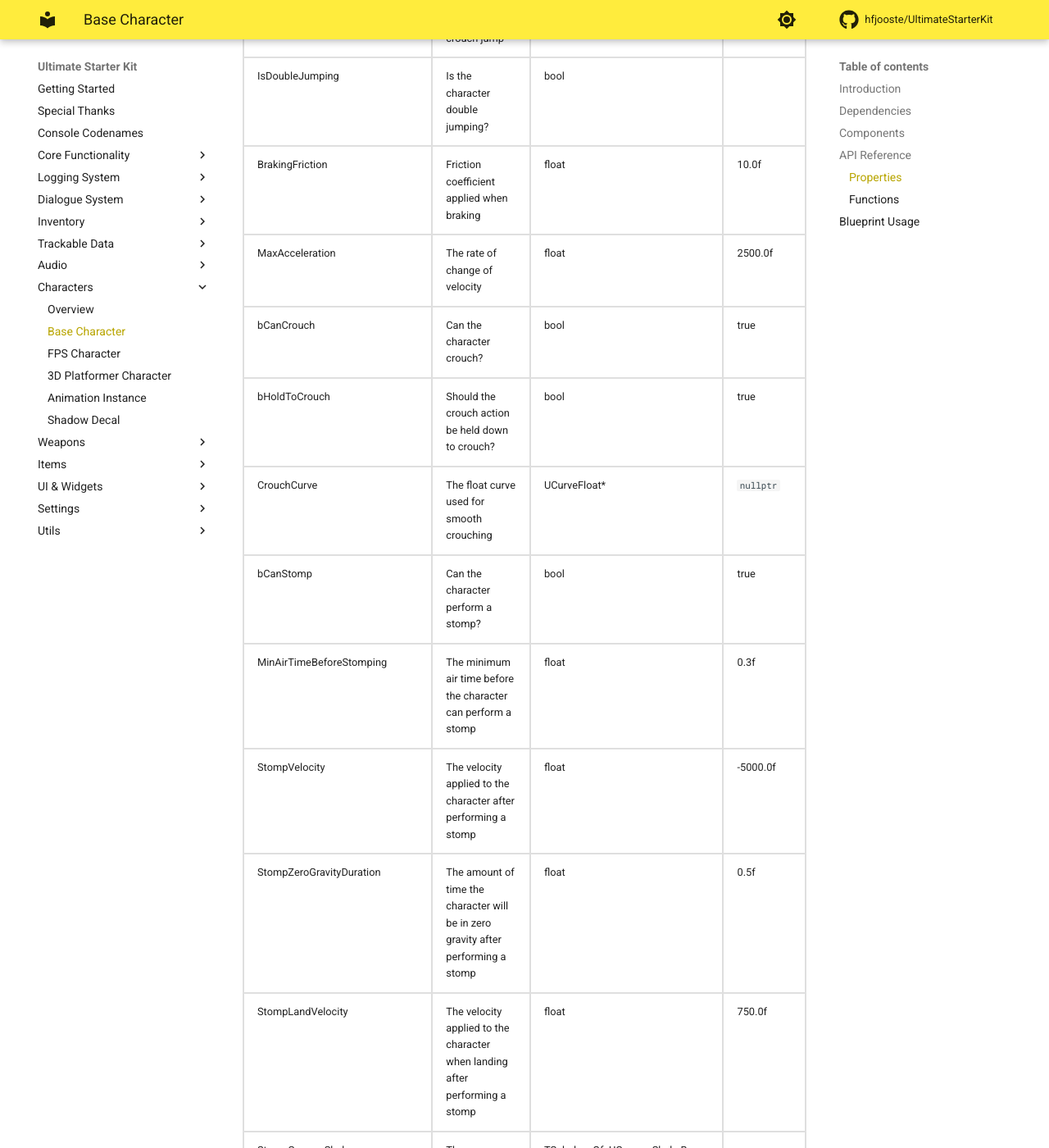
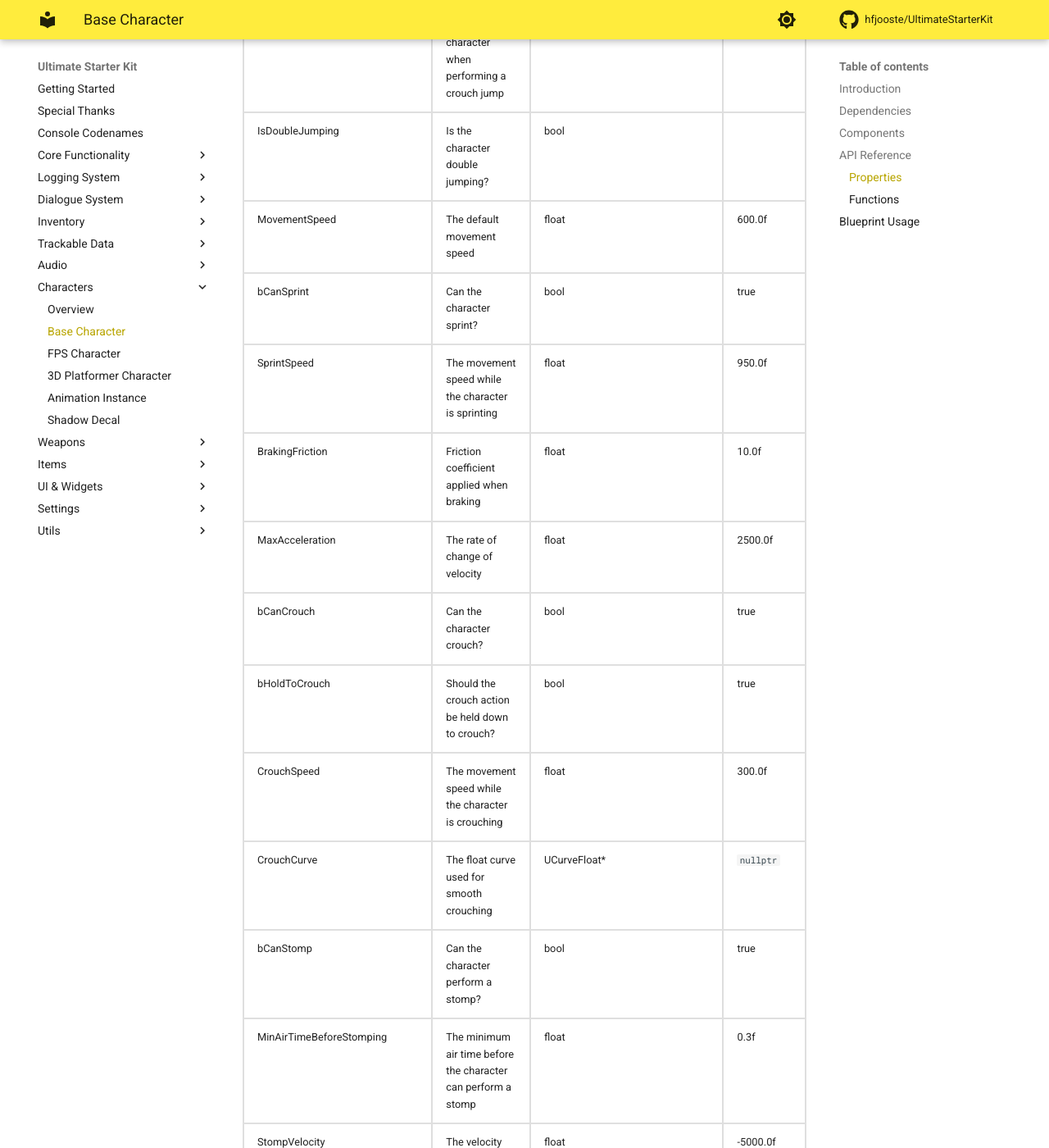
Before and after one commit to hfjooste/UltimateStarterKit, an MkDocs documentation site: the page built from docs/uskcharacter.md, in a window 1280 px wide and 1400 px high, scrolled down 4328 px. Shown: the whole window at 82% size. Built offline with MkDocs 1.6.1 and Material for MkDocs 9.7.7, drawn with Linux system fonts in a browser that asks for light colours; comment, search, counter and statistics services are not loaded; some of the changed text lies outside the part shown.

Commit message:
Updated documentation

```diff
--- a/docs/uskcharacter.md
+++ b/docs/uskcharacter.md
@@ -58,6 +58,12 @@ The <code>USKCharacter</code> uses the following components:
 	<tr>
 		<td>JumpAction</td>
 		<td>The jump input action</td>
+		<td>UInputAction*</td>
+		<td><code>nullptr</code></td>
+	</tr>
+	<tr>
+		<td>SprintAction</td>
+		<td>The sprint input action</td>
 		<td>UInputAction*</td>
 		<td><code>nullptr</code></td>
 	</tr>
@@ -218,6 +224,24 @@ The <code>USKCharacter</code> uses the following components:
 		<td></td>
 	</tr>
 	<tr>
+		<td>MovementSpeed</td>
+		<td>The default movement speed</td>
+		<td>float</td>
+		<td>600.0f</td>
+	</tr>
+	<tr>
+		<td>bCanSprint</td>
+		<td>Can the character sprint?</td>
+		<td>bool</td>
+		<td>true</td>
+	</tr>
+	<tr>
+		<td>SprintSpeed</td>
+		<td>The movement speed while the character is sprinting</td>
+		<td>float</td>
+		<td>950.0f</td>
+	</tr>
+	<tr>
 		<td>BrakingFriction</td>
 		<td>Friction coefficient applied when braking</td>
 		<td>float</td>
@@ -240,6 +264,12 @@ The <code>USKCharacter</code> uses the following components:
 		<td>Should the crouch action be held down to crouch?</td>
 		<td>bool</td>
 		<td>true</td>
+	</tr>
+	<tr>
+		<td>CrouchSpeed</td>
+		<td>The movement speed while the character is crouching</td>
+		<td>float</td>
+		<td>300.0f</td>
 	</tr>
 	<tr>
 		<td>CrouchCurve</td>
```
Also changed, not shown: docs/characteranimationinstance.md (+30 -6 lines).
